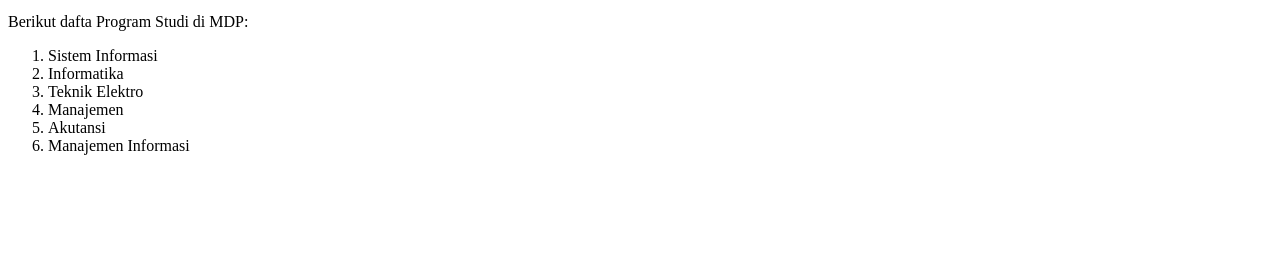
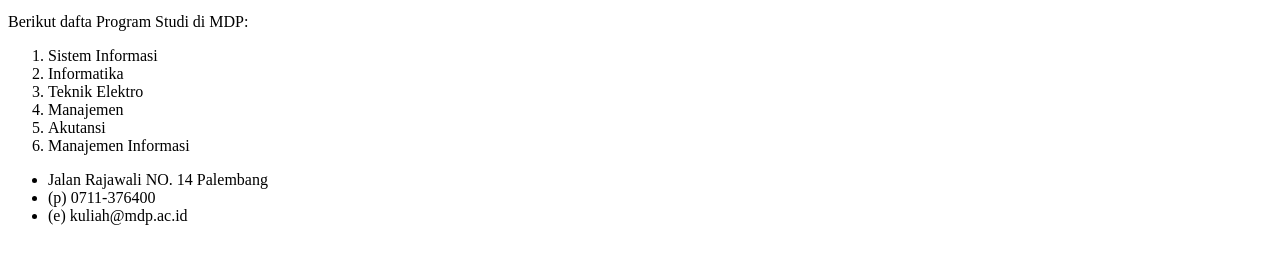
Before and after one commit to Nickolassu/2324si4b, a plain HTML site: page index.html in a window 1280 px wide. Shown: the part 119-382 px from the top of the page. Drawn offline with Linux system fonts and the light colour scheme.

Commit message:
Tambah Hub kami

```diff
--- a/index.html
+++ b/index.html
@@ -23,5 +23,11 @@
             <li>Manajemen Informasi</li>
         </ol>
     </p>
+    <!-- Hubungi Kami -->
+    <ul>
+        <li>Jalan Rajawali NO. 14 Palembang</li>
+        <li>(p) 0711-376400</li>
+        <li>(e) kuliah@mdp.ac.id</li>
+    </ul>
 </body>
 </html>
```
